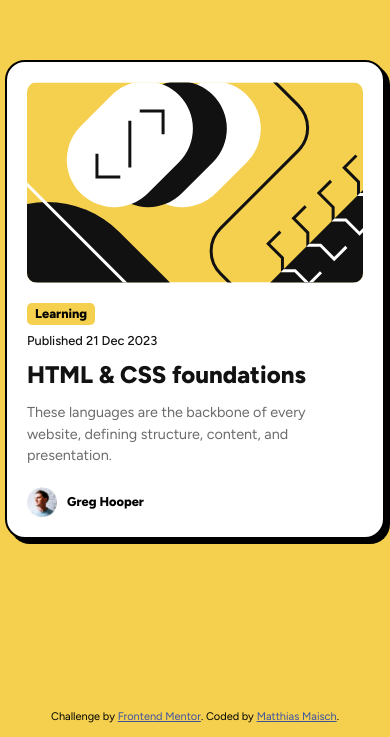
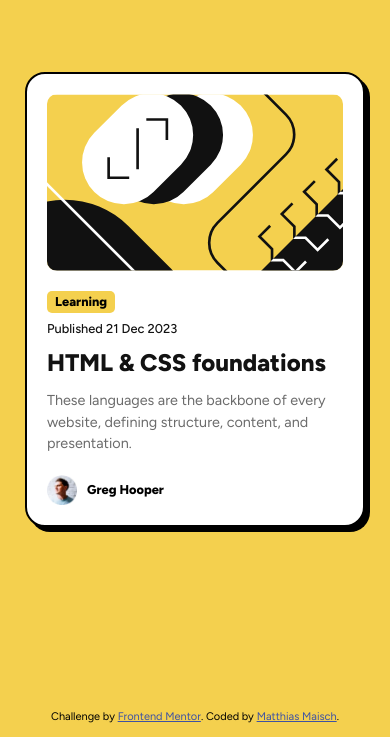
Before and after one commit to solloc/frontend-mentor-blog-preview-card-main, a plain HTML site: page index.html in a window 390 px wide. Shown: the part 107-844 px from the top of the page. Drawn offline with Linux system fonts and the light colour scheme.

Commit message:
responsive width

```diff
--- a/styles.css
+++ b/styles.css
@@ -32,6 +32,7 @@ main {
     flex-direction: column;
     align-items: center;
     justify-content: center;
+    padding: 25px;
 }
 
 section {
@@ -46,14 +47,19 @@ section {
     align-items: flex-start;
 
     background-color: var(--color-white);
-    width: 336px;
+    /* width: 336px; */
+    /* width: 20dvh; */
+    max-width: 21rem;
 
     padding: 20px;
 
     box-shadow: 5px 5px 0 black;
 
+    /* margin: 2px */
+
     img {
         border-radius: 10px;
+        max-width: 100%;
     }
 
     .tag {
```
Also changed, not shown: screenshot.png (added).
